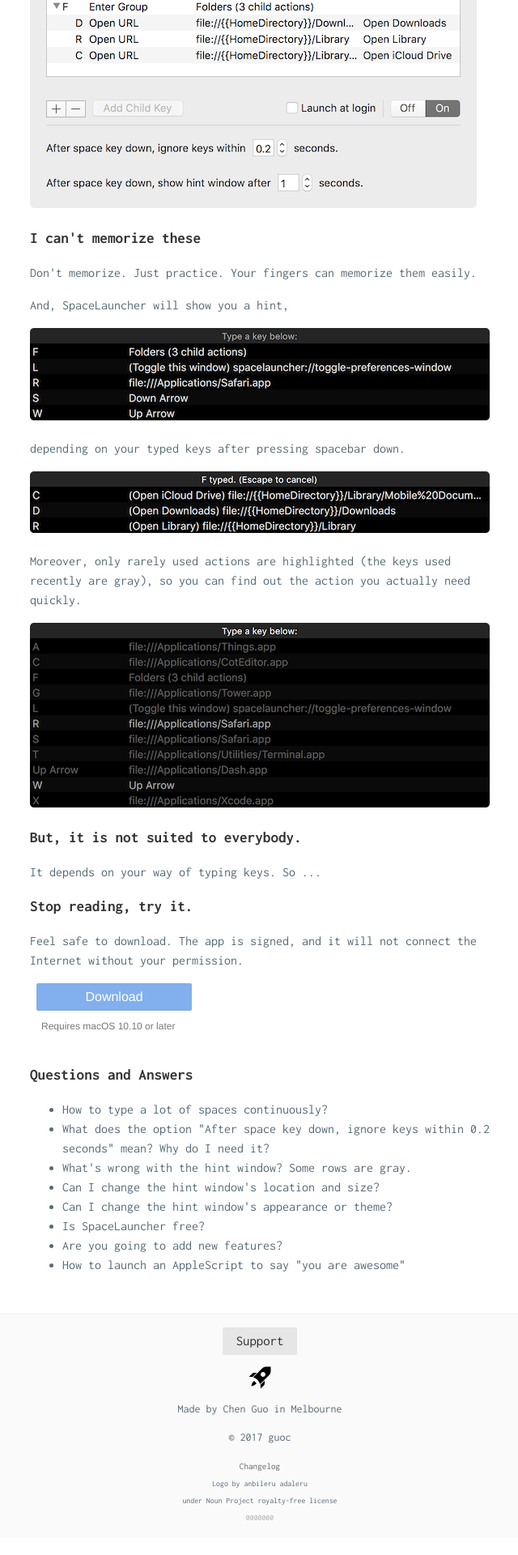
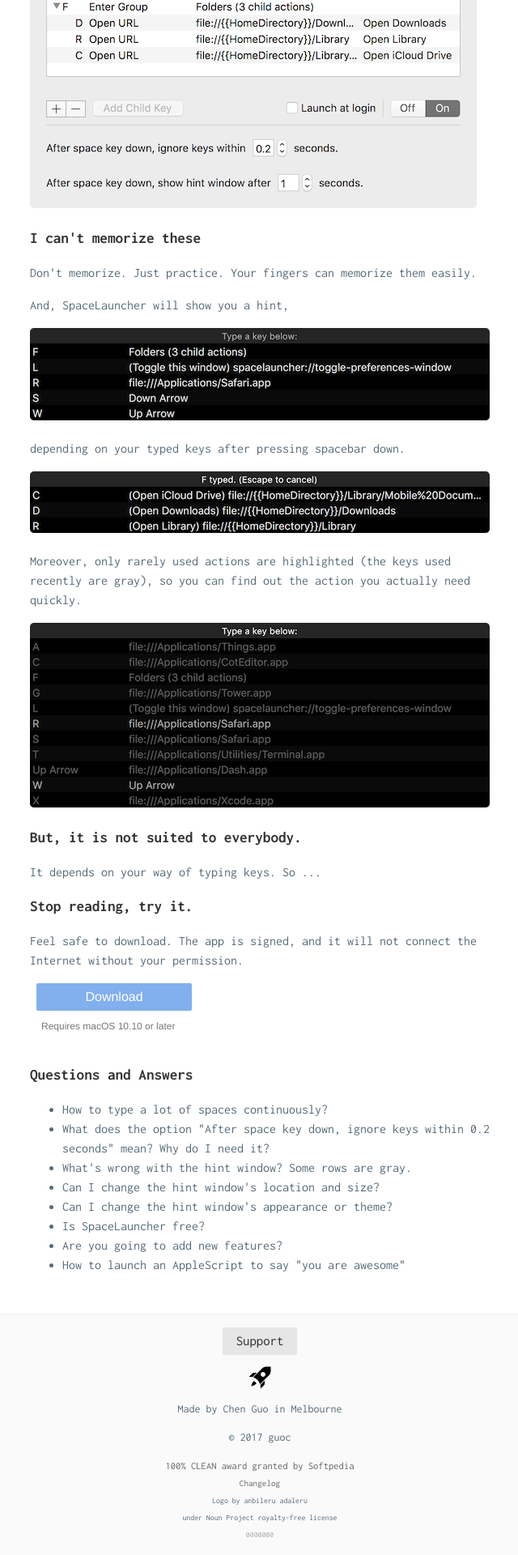
Before and after one commit to cguo8/SpaceLauncherWebsite, a Jekyll site: the page built from index.md, in a window 1280 px wide. Shown: the part 1073-2993 px from the top of the page at 81% size, without its empty margins (319-959 px from the left). Built offline with Jekyll 4.4.1, drawn with Linux system fonts in a browser that asks for light colours; nearby versions of some CDN libraries; our own code applies the rules of GitHub Pages for plain Markdown files; before the commit the page ends 2972 px from its top, so only the background shows below that.

Commit message:
Add 100% CLEAN award granted by Softpedia

```diff
--- a/_layouts/default.html
+++ b/_layouts/default.html
@@ -211,6 +211,12 @@
       font-size: 120%;
     }
 
+    footer #sp100clean {
+      color: #666;
+      font-size: 90%;
+      text-decoration: none;
+    }
+
     footer #rocket {
       margin-top: 1em;
       vertical-align: middle;
@@ -279,7 +285,8 @@
       <img id="rocket" src="{{ '/img/rocket.svg?v=' | append: site.github.build_revision | relative_url }}"/>
       <p>Made by Chen Guo in Melbourne</p>
       <p>© 2017 guoc</p>
-      <div><a id="changelog" href="/changelog.html">Changelog</a></div>
+      <div><a id="sp100clean" target="_blank" href="http://mac.softpedia.com/get/Utilities/SpaceLauncher.shtml#status">100% CLEAN award granted by Softpedia</a></div>
+      <div><a target="_blank" id="changelog" href="/changelog.html">Changelog</a></div>
       <span id="logo_credit">Logo by anbileru adaleru<br>under Noun Project royalty-free license</span>
       <br>
       <span id="build_version">
```
